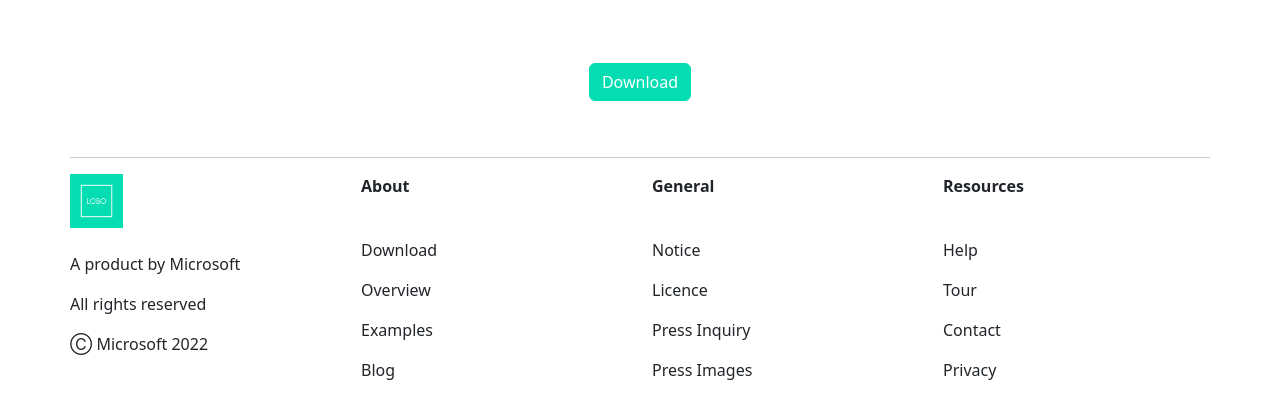
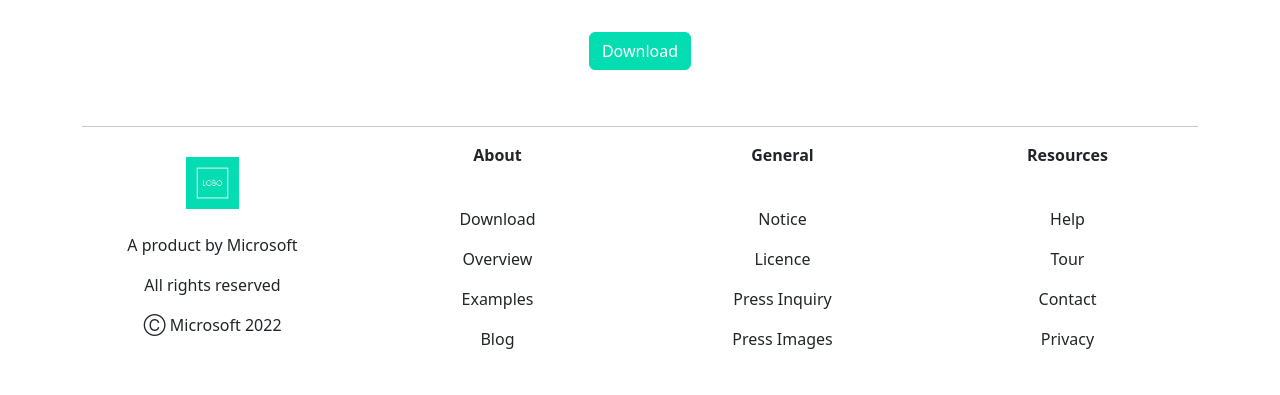
Before and after one commit to cogluca/lobe-clone, a React (Create React App) app: page / in a window 1280 px wide. Shown: the part 1019-1414 px from the top of the page. After the commit the page ends 1386 px from the top, so only its background shows below. Built offline with nearby package versions, Linux system fonts and the light colour scheme.

Commit message:
aligned footer items to center, reduced navbar logo resizing with page zoom out

```diff
--- a/src/components/Footer.js
+++ b/src/components/Footer.js
@@ -5,9 +5,9 @@ const LoboFooter = (props) => {
 
     return (
 
-        <Container className="card-footer" style={{position: "sticky", paddingTop: "40px"}}>
+        <Container  style={{ paddingTop: "40px", alignItems: "center", alignContent:"space-evenly"}}>
             <hr/>
-            <Row>
+            <Row className="flex-grow-1 flex-row align-items-center" style={{display: "flex", textAlign: "center"}}>
                 <Col>
                     <img src="/static_content/Lobo.png" alt="small product logo" style={{width: "20%", height: "auto"}}/>
                     <br/>
--- a/src/components/NavBar.js
+++ b/src/components/NavBar.js
@@ -9,7 +9,7 @@ const LobeNavbar = (props) => {
                 "#fff"}} >
             <Container className="m-auto navbar flex-grow-1 align-content-around flex-row navbar-expand" style={{paddingTop: "0px", paddingBottom: "0px", display:"flex", marginLeft:"0px", marginRight: "0px"}}>
                 <Navbar.Brand href="#home">
-                    <img src="/static_content/Lobo.png" alt={"Lobo logo. Click for home"} style={{maxWidth: "5vw", height: "auto", width: "100%"}}/>
+                    <img src="/static_content/Lobo.png" alt={"Lobo logo. Click for home"} style={{maxWidth: "5vw", height: "auto", width: "50%"}}/>
                 </Navbar.Brand>
                 <Nav className="flex" style={{
                     display: "flex",
```
